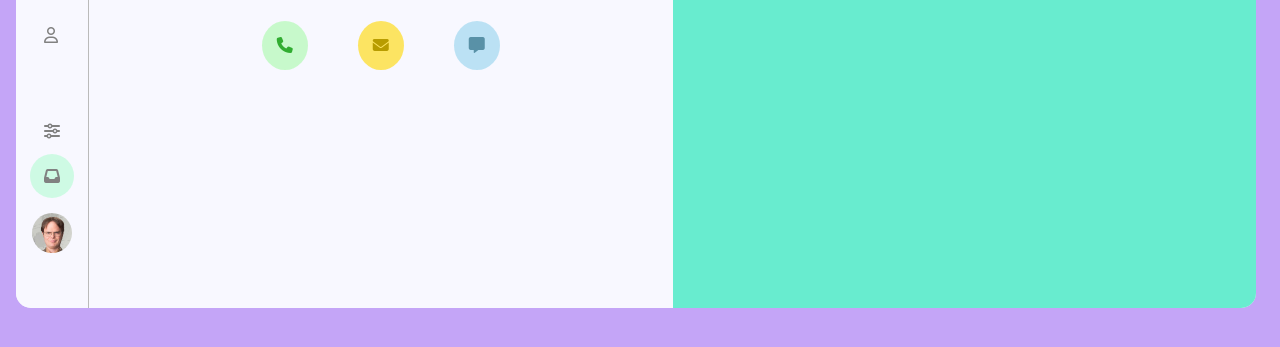
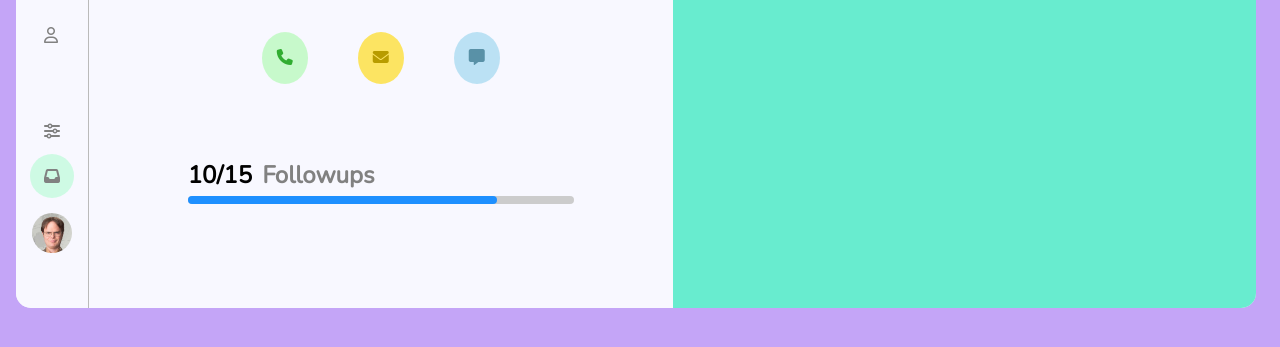
Before and after one commit to phelipechiarelli/dashboard-smart-travel, a website: page index.html in a window 1280 px wide. Shown: the part 351-698 px from the top of the page. Drawn offline with nearby package versions, Linux system fonts and the light colour scheme.

Commit message:
atualização do app-user-followups

```diff
--- a/index.html
+++ b/index.html
@@ -56,7 +56,15 @@
                         <div class="action-button"><a href="" class="blue-button"><i class="fa-solid fa-message"></i></a></div>
                     </div>
                 </div>
-                <div class="app-user-followups"></div>
+                <div class="app-user-followups">
+                    <div class="followup-text">
+                        <p class="goals">10/15</p>
+                        <p>Followups</p>
+                    </div>
+                    <div class="followup-progress">
+                        <div class="progress-bar"></div>
+                    </div>
+                </div>
                 <div class="app-user-agenda"></div>
                 <div class="app-user-details"></div>
             </div>
--- a/scss/app-user-profile.scss
+++ b/scss/app-user-profile.scss
@@ -98,3 +98,41 @@ $control-icons-color: #818181;
         }
     }
 }
+
+.app-user-followups {
+    display: flex;
+    align-items: flex-start;
+    flex-direction: column;
+    padding: 0 25px;
+    width: 70%;
+    .followup-text {
+        display: flex;
+        p {
+            color: $control-icons-color;
+            font-weight: 600;
+            font-size: x-large;
+            margin: 0 0 5px 0;
+        }
+        .goals {
+            color: #000;
+            font-weight: bolder;
+            padding: 0 10px 0 0;
+        }
+    }
+    .followup-progress {
+        width: 100%;
+        display: flex;
+        height: 8px;
+        position: relative;
+        background-color: #ccc;
+        border-radius: 4px;
+    }
+    .followup-progress .progress-bar {
+        border-radius: 4px;
+        overflow: hidden;
+        position: absolute;
+        width: 80%;
+        height: 100%;
+        background-color: #1E90FF;
+    }
+}
--- a/scss/main.scss
+++ b/scss/main.scss
@@ -1,5 +1,5 @@
-@import url('https://fonts.googleapis.com/css2?family=Roboto&display=swap');
-$global-font: Roboto,
+@import url('https://fonts.googleapis.com/css2?family=Nunito&family=Roboto&display=swap');
+$global-font: Nunito,
 sans-serif;
 $light-color: #c4a5f7;
 $user-profile-color: #68c3ec;
```
Also changed, not shown: Assets/css/app-sidebar.css, Assets/css/app-sidebar.min.css, Assets/css/app-user-profile.css, Assets/css/app-user-profile.min.css, Assets/css/main.css, Assets/css/main.min.css.
